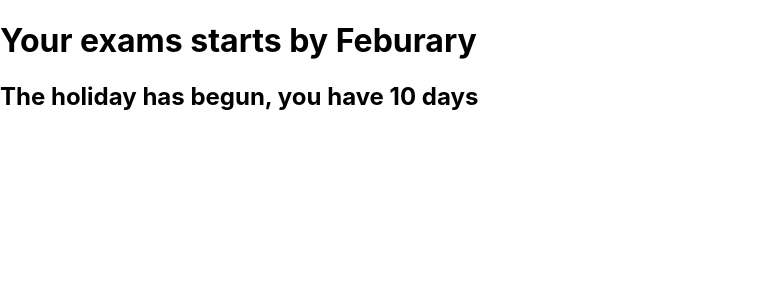
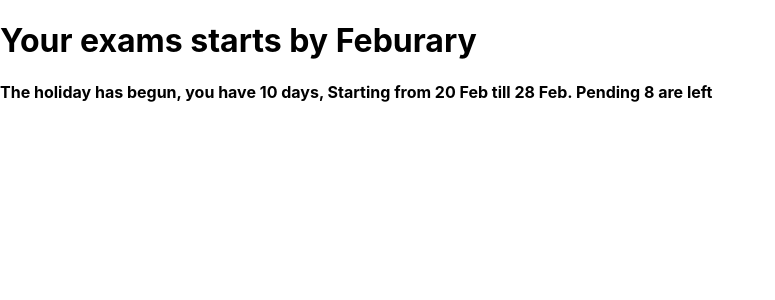
Before and after one commit to SuryaV-02/learning-react, a React (Create React App) app: page / in a window 1280 px wide. Shown: the top 300 px of the page, without its empty margins (0-775 px from the left). Built offline with nearby package versions, Linux system fonts and the light colour scheme.

Commit message:
states intro

```diff
--- a/src/components/Holidays.js
+++ b/src/components/Holidays.js
@@ -1,12 +1,21 @@
 import React, {Component} from "react";
-
 
 // Class component
 class Holidays extends Component{
+    constructor(){
+        super()
+        this.state = {
+            start_date : "20 Feb",
+            end_date : "28 Feb",
+            pending_days :8
+        }
+    }
     render(){
-        return <h2>The holiday has begun, you have {this.props.number} days</h2>
+        return <h4>The holiday has begun, you have {this.props.number} days,
+        Starting from {this.state.start_date} till {this.state.end_date}.
+        Pending {this.state.pending_days} are left</h4>
     }
+
 }
 
-
 export default Holidays
```
